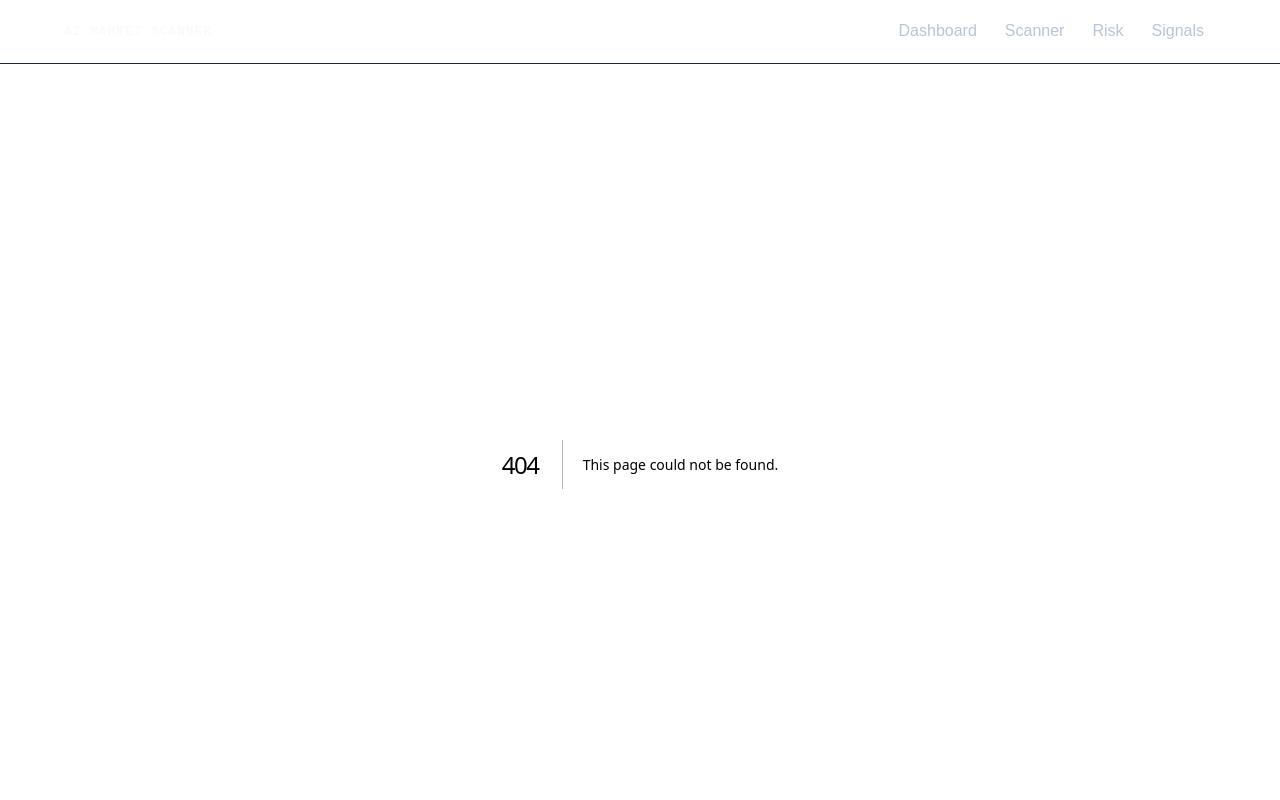
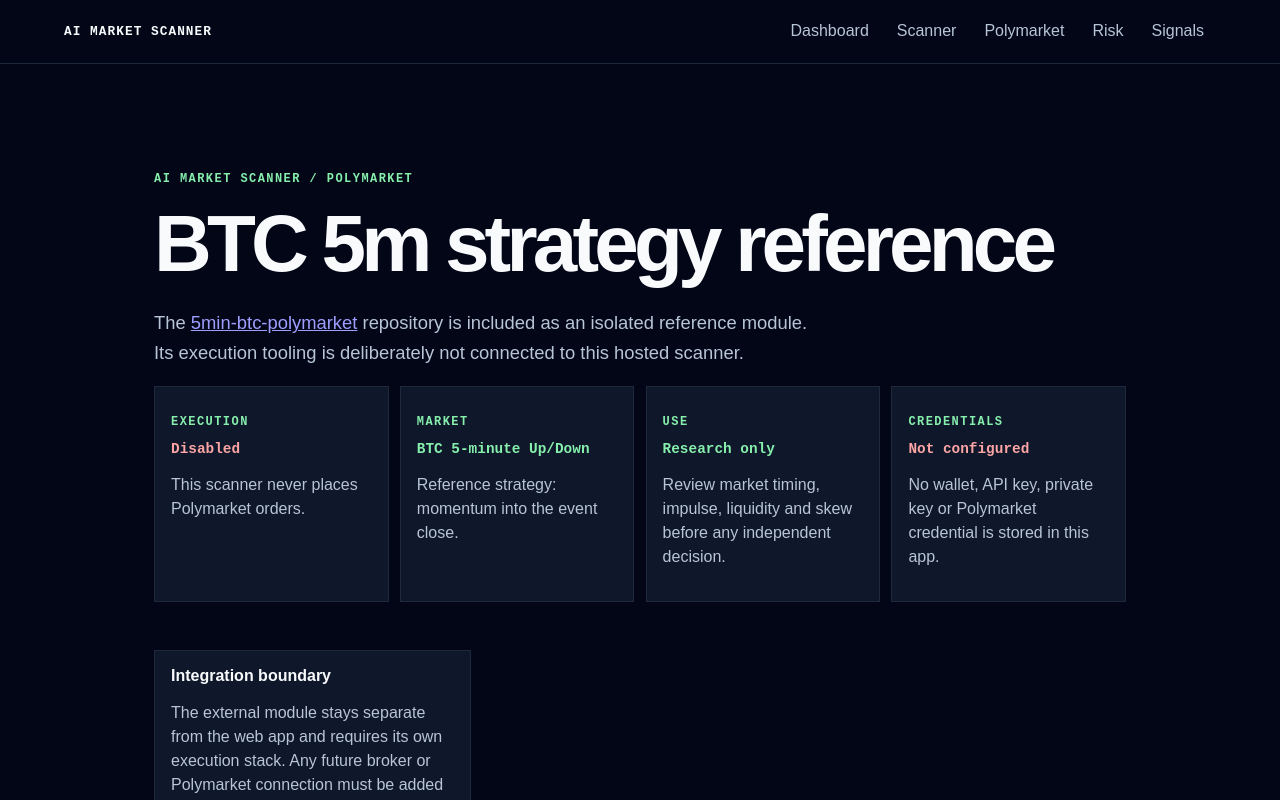
Before and after one commit to natgrowthlab/ai-trading-scanner, a Next.js app in the folder apps/web/: page /polymarket in a window 1280 px wide. Before the commit this address had no page. Shown: the top 800 px of the page. Built offline with nearby package versions, Linux system fonts and the light colour scheme.

Commit message:
feat: add isolated Polymarket BTC 5m reference

```diff
--- /dev/null
+++ b/apps/web/app/polymarket/page.tsx
@@ -0,0 +1,28 @@
+const safeguards = [
+  ["Execution", "Disabled", "This scanner never places Polymarket orders."],
+  ["Market", "BTC 5-minute Up/Down", "Reference strategy: momentum into the event close."],
+  ["Use", "Research only", "Review market timing, impulse, liquidity and skew before any independent decision."],
+  ["Credentials", "Not configured", "No wallet, API key, private key or Polymarket credential is stored in this app."],
+];
+
+export default function PolymarketPage() {
+  return <main>
+    <p className="eyebrow">AI MARKET SCANNER / POLYMARKET</p>
+    <h1>BTC 5m strategy reference</h1>
+    <p className="lead">The <a href="https://github.com/Novals83/5min-btc-polymarket" target="_blank" rel="noreferrer">5min-btc-polymarket</a> repository is included as an isolated reference module. Its execution tooling is deliberately not connected to this hosted scanner.</p>
+    <section className="status-grid" aria-label="Polymarket integration status">
+      {safeguards.map(([title, status, detail]) => <article key={title}>
+        <p className="detail-label">{title}</p>
+        <strong className={status === "Disabled" || status === "Not configured" ? "status-value pending" : "status-value ready"}>{status}</strong>
+        <p>{detail}</p>
+      </article>)}
+    </section>
+    <section>
+      <article>
+        <strong>Integration boundary</strong>
+        <p>The external module stays separate from the web app and requires its own execution stack. Any future broker or Polymarket connection must be added explicitly, with dry-run validation and independent risk approval.</p>
+      </article>
+    </section>
+    <p className="disclaimer">This page is an operational reference, not a trading recommendation. Prediction-market trading can result in loss of capital.</p>
+  </main>;
+}
--- a/apps/web/components/navigation.tsx
+++ b/apps/web/components/navigation.tsx
@@ -3,6 +3,7 @@
 const links = [
   ["/dashboard", "Dashboard"],
   ["/scanner", "Scanner"],
+  ["/polymarket", "Polymarket"],
   ["/risk", "Risk"],
   ["/signals", "Signals"],
 ];
```
Also changed, not shown: 2 other files (tests, documents, lock files or other folders).
